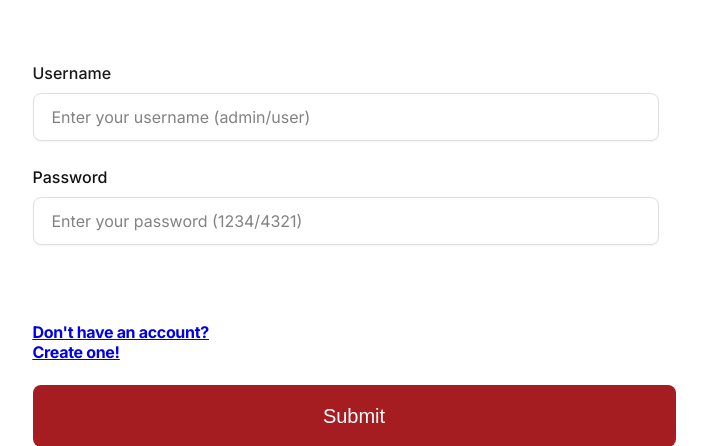
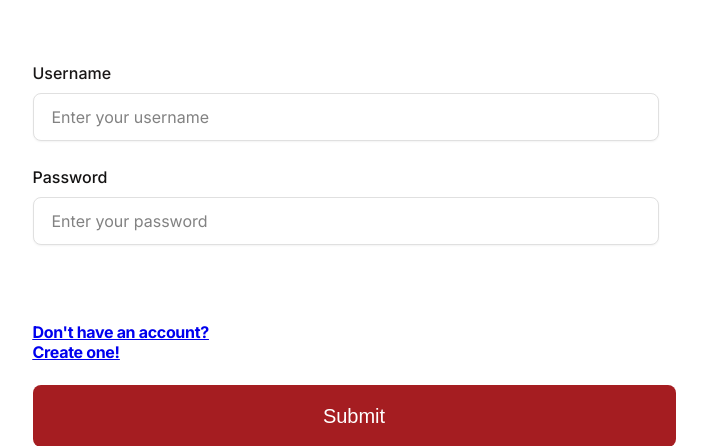
Before and after one commit to RoniloBorja/LangkiTap, a Flask app: page /login in a window 1280 px wide. Shown: the part 444-890 px from the top of the page, without its empty margins (286-993 px from the left). Run offline with Flask 3, Linux system fonts and the light colour scheme.

Commit message:
fixed login.html (removed credentials)

```diff
--- a/app.py
+++ b/app.py
@@ -63,7 +63,7 @@ with app.app_context():
 
     # Create default users if not exist
     if not User.query.filter_by(username="admin").first():
-        db.session.add(User(username="admin", password="1234", is_admin=True))
+        db.session.add(User(username="admin", password="0123", is_admin=True))
     if not User.query.filter_by(username="user").first():
         db.session.add(User(username="user", password="4321", is_admin=False))
     db.session.commit()
--- a/templates/login.html
+++ b/templates/login.html
@@ -42,13 +42,13 @@
           <div class="input-email">
             <div class="email-address">Username</div>
             <div class="field">
-              <input type="text" name="username" placeholder="Enter your username (admin/user)" required>
+              <input type="text" name="username" placeholder="Enter your username" required>
             </div>
           </div>
           <div class="input-password">
             <div class="password">Password</div>
             <div class="field2">
-              <input type="password" name="password" placeholder="Enter your password (1234/4321)" required>
+              <input type="password" name="password" placeholder="Enter your password" required>
             </div>
           </div>
           <div class="don-t-have-an-account">
```
Also changed, not shown: instance/catalog.db.
